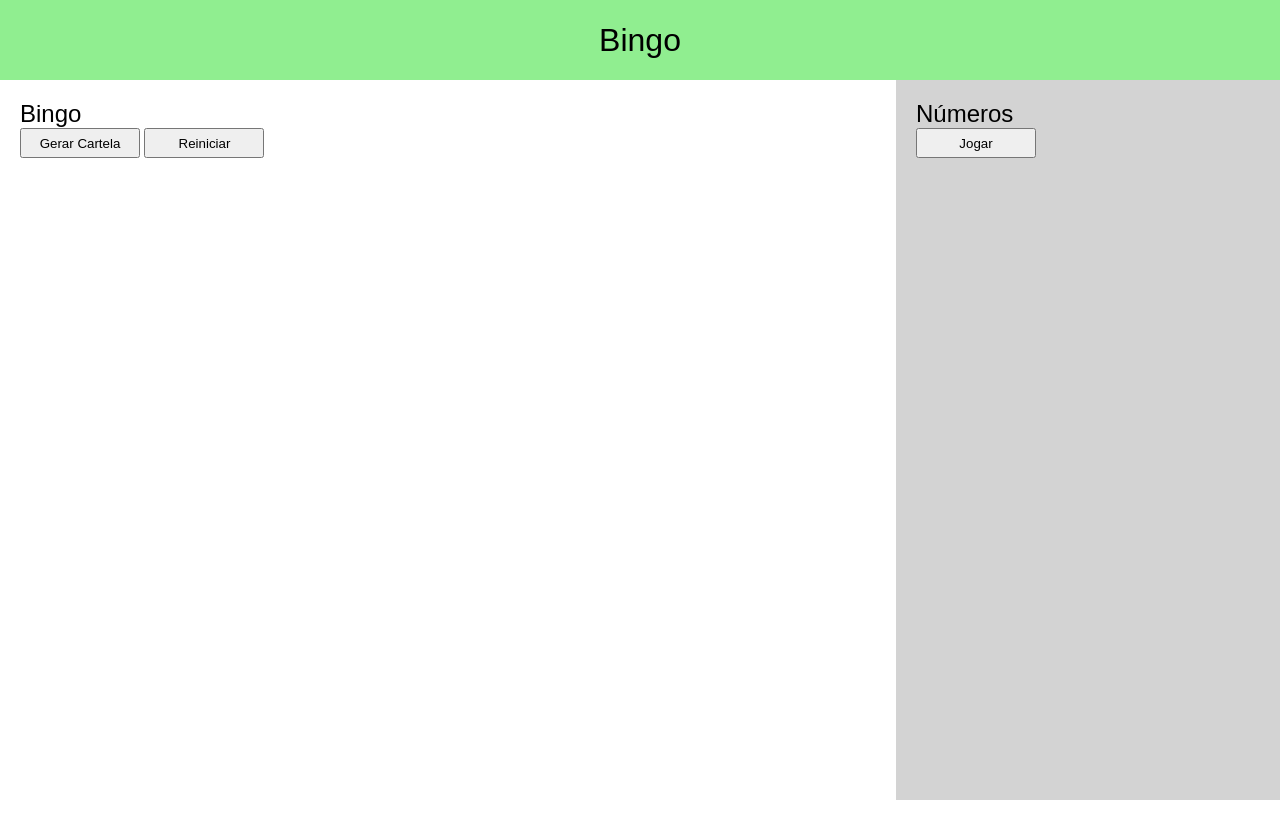
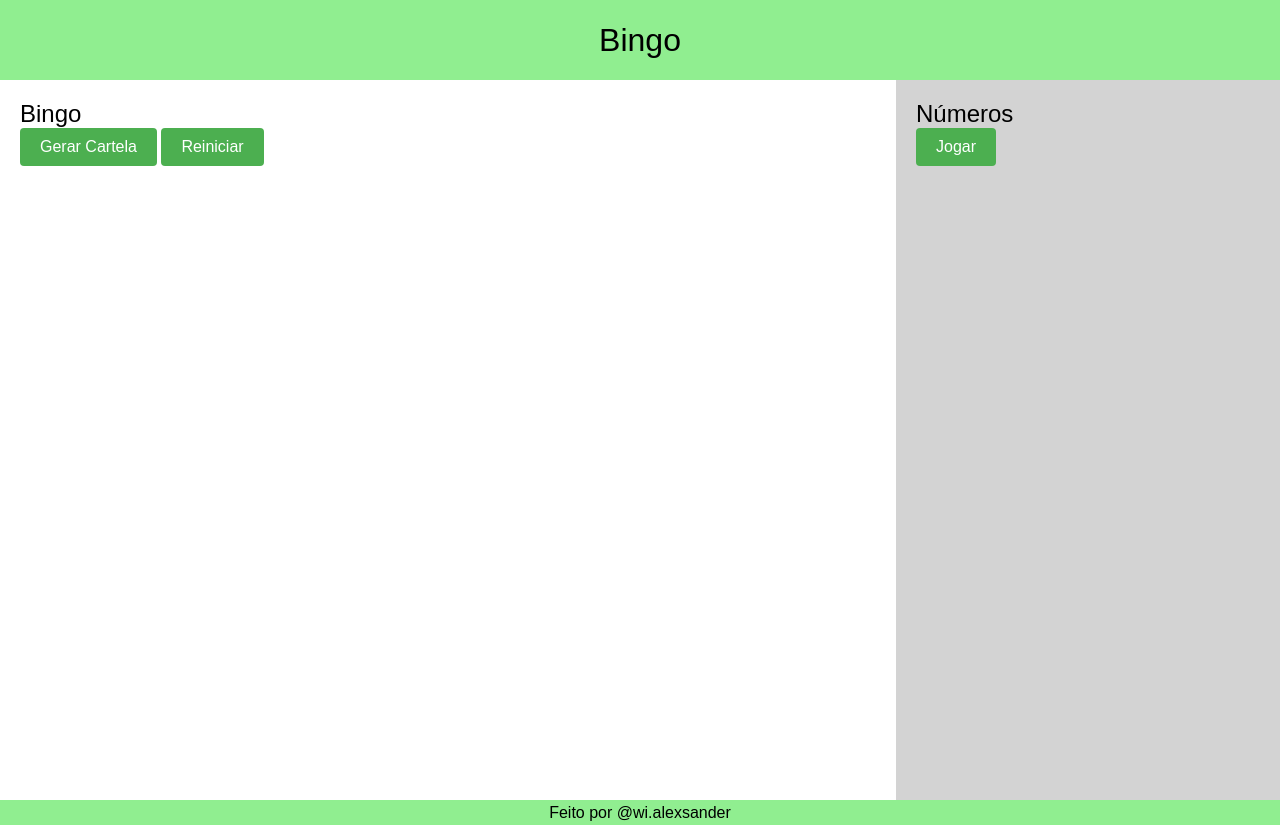
Before and after one commit to w-alexsander/bingo, a plain HTML site: page index.html in a window 1280 px wide. Before the commit the page ends 800 px from the top, so only its background shows below. Drawn offline with Linux system fonts and the light colour scheme.

Commit message:
Atualização Projeto

```diff
--- a/index.html
+++ b/index.html
@@ -28,5 +28,8 @@
     </main>
 
     <script src="main.js"></script>
+    <footer>
+<p>Feito por @wi.alexsander</p>
+    </footer>
 </body>
 </html>
--- a/style.css
+++ b/style.css
@@ -1,9 +1,3 @@
-* {
-    font-family: 'Poppins', sans-serif;
-    margin: 0;
-    padding: 0;
-    box-sizing: border-box;
-  }
 * {
   font-family: 'Poppins', sans-serif;
   margin: 0;
@@ -43,9 +37,25 @@
 }
 
 button {
-    height: 30px;
-    width: 120px;
-    margin-bottom: 10px;
+  display: inline-block;
+  padding: 10px 20px;
+  background-color: #4CAF50;
+  color: white;
+  text-align: center;
+  text-decoration: none;
+  font-size: 16px;
+  border-radius: 4px;
+  border: none;
+  cursor: pointer;
+  transition: background-color 0.3s ease;
+}
+
+button:hover {
+  background-color: #45a049;
+}
+
+button:active {
+  background-color: #3e8e41;
 }
 
 table {
@@ -72,6 +82,15 @@
 
 .destaque {
   animation: destaqueAnim 1s;
+  display: inline-flex;
+  width: 50px;
+  height: 50px;
+  border-radius: 50%;
+  text-align: center;
+  justify-content: center;
+  margin: 5px;
+  background-color: white;
+  border: 1px solid green;
 }
 
 @keyframes destaqueAnim {
@@ -88,9 +107,27 @@
 
 .cartela {
   margin-bottom: 20px;
+  width: calc(50% - 20px);
+  margin: 10px;
+}
+
+#espaco-cartelas {
+  display: flex;
+  flex-wrap: wrap;
 }
 
 .cartela h3 {
-    text-align: center;
+  text-align: left;
   margin-bottom: 10px;
 }
+
+footer {
+  position: relative;
+  bottom: 0;
+  width: 100%;
+  text-align: center;
+  line-height: 25px;
+  font-family: Poppins;
+  background-color:  lightgreen;
+  color: black;
+}
```
Also changed, not shown: main.js (line endings or trailing spaces). Lines whose indentation alone changed are shown as unchanged.
